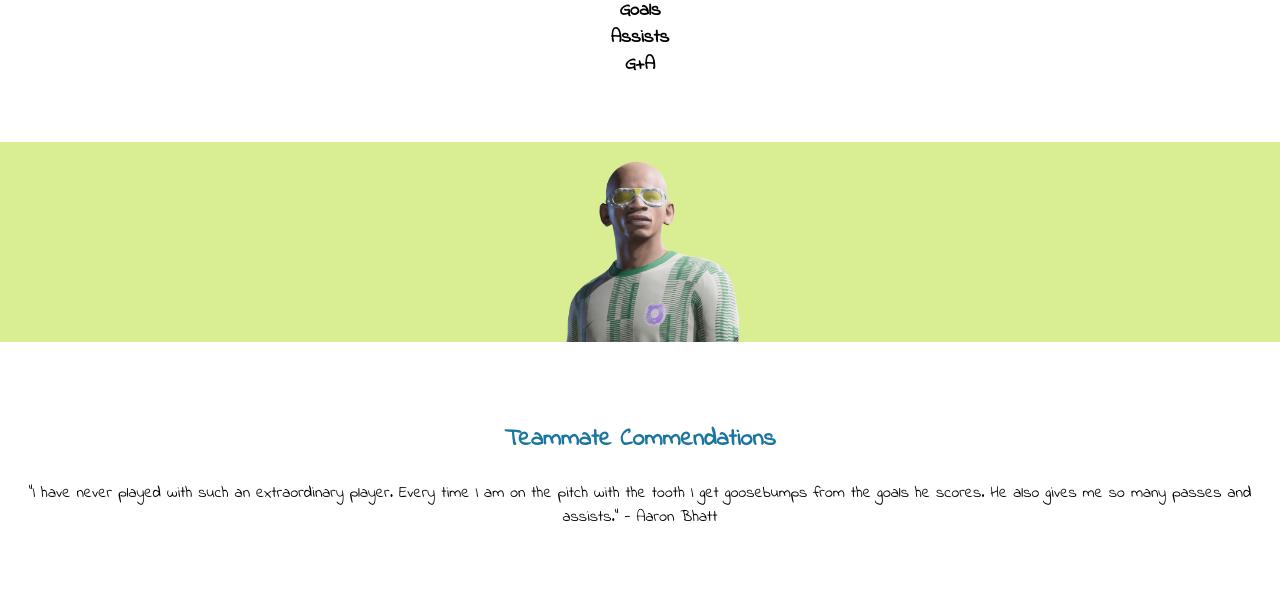
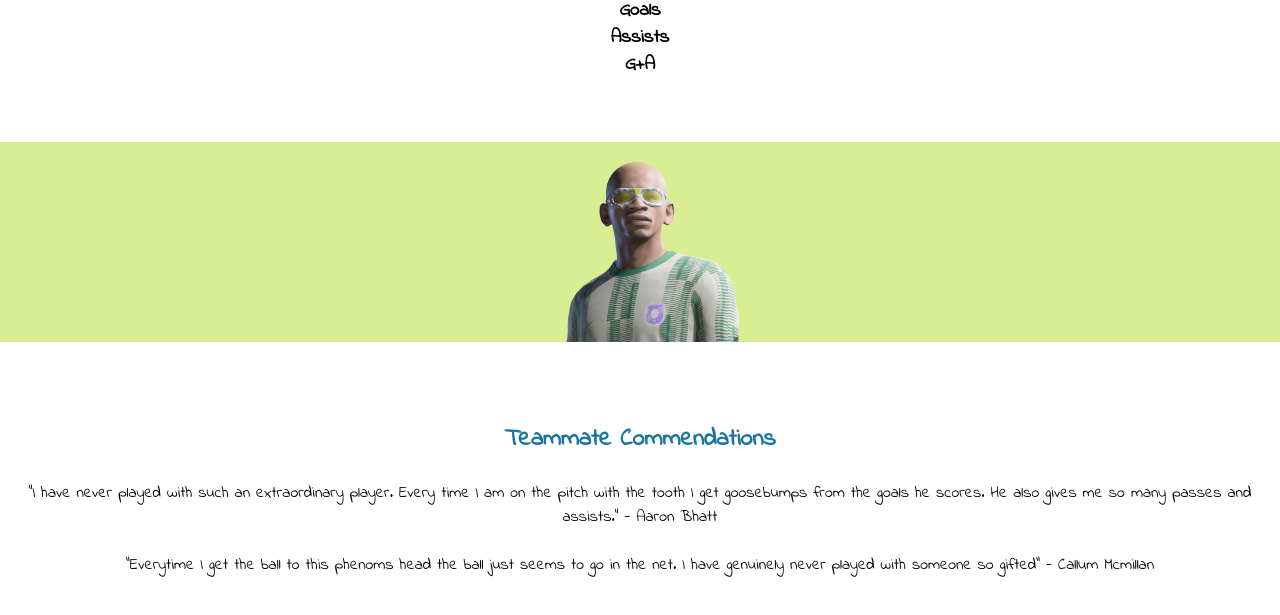
Before and after one commit to khickie1167/lemontooth, a website built with webpack: page index.html in a window 1280 px wide. Shown: the part 129-744 px from the top of the page. Built offline with nearby package versions, Linux system fonts and the light colour scheme.

Commit message:
Third Commit

```diff
--- a/css/style.css
+++ b/css/style.css
@@ -130,3 +130,16 @@
 .quotes h2{
   color: #1A759F;
 }
+
+.callum{
+  margin-top: 24px;
+  display: flex;
+  justify-content: center;
+  align-items: center;
+}
+
+.callum blockquote{
+  display: flex;
+  justify-content: center;
+  align-items: center;
+  text-align: center;
--- a/index.html
+++ b/index.html
@@ -70,6 +70,11 @@
           "I have never played with such an extraordinary player. Every time I am on the pitch with the tooth I get goosebumps from the goals he scores. He also gives me so many passes and assists." - Aaron Bhatt
         </blockquote>
       </div>
+       <div class="callum">
+        <blockquote>
+          "Everytime I get the ball to this phenoms head the ball just seems to go in the net. I have genuinely never played with someone so gifted" - Callum Mcmillan
+        </blockquote>
+      </div>
     </section>
   </main>
 
```
